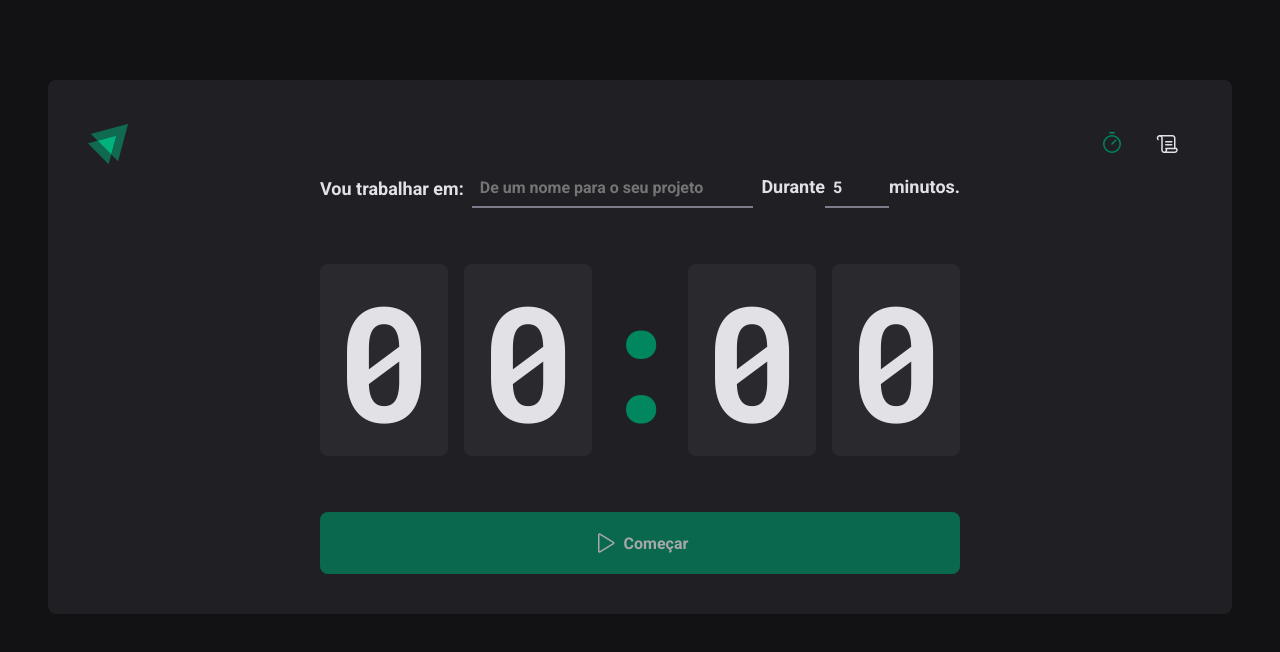
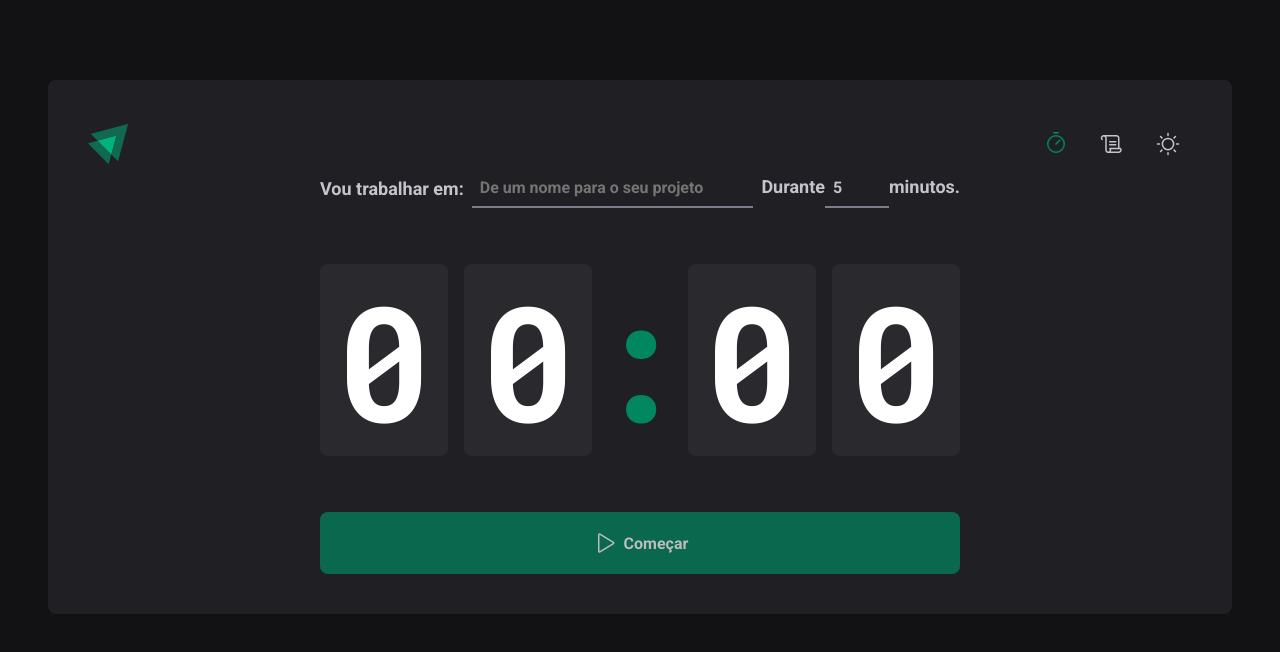
Before and after one commit to BrunoFay/Ignite-Pomodoro-Timer, a React (Vite) app: page / in a window 1280 px wide. Shown: the top 652 px of the page. Built offline with nearby package versions, Linux system fonts and the light colour scheme.

Commit message:
NEW add light mode

```diff
--- a/src/App.tsx
+++ b/src/App.tsx
@@ -1,7 +1,18 @@
 import { Router } from './Router'
+import { ThemeProvider } from 'styled-components'
+import { darkTheme, lightTheme } from './styles/themes/default'
+import { useContext } from 'react'
+import { darkModeContext } from './context/DarkModeProvider'
+import { GlobalStyle } from './styles/global'
 
 function App() {
-  return <Router />
+  const { isDarkMode } = useContext(darkModeContext)
+  return (
+    <ThemeProvider theme={isDarkMode ? darkTheme : lightTheme}>
+      <Router />
+      <GlobalStyle />
+    </ThemeProvider>
+  )
 }
 
 export default App
--- a/src/components/Header/index.tsx
+++ b/src/components/Header/index.tsx
@@ -1,8 +1,11 @@
-import { Scroll, Timer } from 'phosphor-react'
+import { Moon, Scroll, Sun, Timer } from 'phosphor-react'
+import { useContext } from 'react'
 import { NavLink } from 'react-router-dom'
 import igniteLogo from '../../assets/Logo.svg'
+import { darkModeContext } from '../../context/DarkModeProvider'
 import { HeaderContainer } from './style'
 export default function Header() {
+  const { isDarkMode, handleThemeMode } = useContext(darkModeContext)
   return (
     <HeaderContainer>
       <img src={igniteLogo} alt="" />
@@ -13,6 +16,9 @@ export default function Header() {
         <NavLink to="/history" title="historico">
           <Scroll size={24} />
         </NavLink>
+        <button type="button" onClick={handleThemeMode}>
+          {!isDarkMode ? <Moon size={24} /> : <Sun size={24} />}
+        </button>
       </nav>
     </HeaderContainer>
   )
--- a/src/components/Header/style.ts
+++ b/src/components/Header/style.ts
@@ -9,14 +9,21 @@ export const HeaderContainer = styled.header`
     display: flex;
     gap: 0.5rem;
   }
-
-  a {
+  button {
+    background-color: transparent;
+    border-style: none;
+    &:focus {
+      color: ${(props) => props.theme['green-500']};
+    }
+  }
+  a,
+  button {
     width: 3rem;
     height: 3rem;
     display: flex;
     align-items: center;
     justify-content: center;
-    color: ${(props) => props.theme['gray-100']};
+    color: ${(props) => props.theme['color-body']};
     border-bottom: 3px solid transparent;
     border-top: 3px solid transparent;
     border-radius: 3px;
--- /dev/null
+++ b/src/context/DarkModeProvider.tsx
@@ -0,0 +1,22 @@
+import React, { createContext, PropsWithChildren, useState } from 'react'
+interface DarkModeContext {
+  isDarkMode: boolean
+  handleThemeMode: () => void
+}
+export const darkModeContext = createContext({} as DarkModeContext)
+
+export default function DarkModeProvider({ children }: PropsWithChildren) {
+  const [isDarkMode, setIsDarMode] = useState(true)
+  function handleThemeMode() {
+    setIsDarMode(!isDarkMode)
+  }
+  const valueToProvide = {
+    handleThemeMode,
+    isDarkMode,
+  }
+  return (
+    <darkModeContext.Provider value={valueToProvide}>
+      {children}
+    </darkModeContext.Provider>
+  )
+}
--- a/src/layouts/DefaultLayout/styles.ts
+++ b/src/layouts/DefaultLayout/styles.ts
@@ -5,7 +5,7 @@ export const LayoutContainer = styled.div`
   max-width: 74rem;
   height: calc(100% - 10rem);
   margin: 5rem auto;
-  background: ${(props) => props.theme['gray-800']};
+  background: ${(props) => props.theme['bg-main']};
   border-radius: 8px;
   display: flex;
   padding: 2.5rem;
--- a/src/main.tsx
+++ b/src/main.tsx
@@ -1,22 +1,19 @@
 import React from 'react'
 import ReactDOM from 'react-dom/client'
 import { BrowserRouter } from 'react-router-dom'
-import { ThemeProvider } from 'styled-components'
 import App from './App'
 import { CycleContextProvider } from './context/CycleContextProvider'
+import DarkModeProvider from './context/DarkModeProvider'
 import './index.css'
-import { GlobalStyle } from './styles/global'
-import { defaultTheme } from './styles/themes/default'
 
 ReactDOM.createRoot(document.getElementById('root') as HTMLElement).render(
   <React.StrictMode>
     <BrowserRouter>
-      <ThemeProvider theme={defaultTheme}>
+      <DarkModeProvider>
         <CycleContextProvider>
           <App />
         </CycleContextProvider>
-        <GlobalStyle />
-      </ThemeProvider>
+      </DarkModeProvider>
     </BrowserRouter>
   </React.StrictMode>,
 )
--- a/src/pages/History/styles.ts
+++ b/src/pages/History/styles.ts
@@ -9,7 +9,7 @@ export const HistoryContainer = styled.main`
 
   h1 {
     font-size: 1.5rem;
-    color: ${(props) => props.theme['gray-100']};
+    color: ${(props) => props.theme['color-body']};
   }
 `
 export const HistoryList = styled.div`
@@ -23,10 +23,10 @@ export const HistoryList = styled.div`
     min-width: 600px;
 
     th {
-      background-color: ${(props) => props.theme['gray-600']};
+      background-color: ${(props) => props.theme['th-bg']};
       padding: 1rem;
       text-align: left;
-      color: ${(props) => props.theme['gray-100']};
+      color: ${(props) => props.theme['color-body']};
       font-size: 0.875rem;
       line-height: 1.6;
 
--- a/src/pages/Home/components/CountDown/style.ts
+++ b/src/pages/Home/components/CountDown/style.ts
@@ -4,11 +4,11 @@ export const CountDownContainer = styled.div`
   font-family: 'Roboto Mono', monospace;
   font-size: 10rem;
   line-height: 8rem;
-  color: ${(props) => props.theme['gray-100']};
+  color: ${(props) => props.theme.white};
   display: flex;
   gap: 1rem;
   span {
-    background: ${(props) => props.theme['gray-700']};
+    background: ${(props) => props.theme['bg-countdown']};
     padding: 2rem 1rem;
     border-radius: 8px;
   }
--- a/src/pages/Home/components/NewFormCycle/style.ts
+++ b/src/pages/Home/components/NewFormCycle/style.ts
@@ -17,7 +17,7 @@ export const FormContainer = styled.div`
   justify-content: center;
   flex-wrap: wrap;
   gap: 0.5rem;
-  color: ${(props) => props.theme['gray-100']};
+  color: ${(props) => props.theme['color-body']};
   font-size: 1.125rem;
   font-weight: bold;
   .taskLabel {
--- a/src/pages/Home/styles.ts
+++ b/src/pages/Home/styles.ts
@@ -22,7 +22,7 @@ export const BaseCountDownBtn = styled.button`
   justify-content: center;
   font-weight: bold;
   padding: 1rem 2.5rem;
-  color: ${(props) => props.theme['gray-100']};
+  color: ${(props) => props.theme.white};
   border-radius: 8px;
   gap: 0.5rem;
   width: 100%;
@@ -55,7 +55,7 @@ export const BaseInput = styled.input`
   border-bottom: 2px solid ${(props) => props.theme['gray-500']};
   font-weight: inherit;
   padding: 0 0.5rem;
-  color: ${(props) => props.theme['gray-100']};
+  color: ${(props) => props.theme['color-body']};
   transition: all 0.1s;
   &:focus {
     box-shadow: none;
--- a/src/styles/global.ts
+++ b/src/styles/global.ts
@@ -12,11 +12,11 @@ export const GlobalStyle = createGlobalStyle`
 }
 
 body{
-  background: ${(props) => props.theme['gray-900']};
-  color: ${(props) => props.theme['gray-300']};
+  background: ${(props) => props.theme['bg-body']};
+  color: ${(props) => props.theme['color-body']};
   -webkit-font-smoothing: antialiased;
   -moz-osx-font-smoothing: grayscale;
-
+  overflow: hidden;
 }
 
 body,input,textarea,button {
--- a/src/styles/themes/default.ts
+++ b/src/styles/themes/default.ts
@@ -1,13 +1,34 @@
-export const defaultTheme = {
+export const darkTheme = {
   white: '#FFF',
 
   'gray-100': '#E1E1E6',
-  'gray-300': '#C4C4CC',
+  'color-body': '#C4C4CC',
   'gray-400': '#8D8D99',
   'gray-500': '#7C7C8A',
-  'gray-600': '#323238',
+  'th-bg': '#323238',
+  'bg-countdown': '#29292E',
+  'bg-main': '#202024',
+  'bg-body': '#121214',
+
+  'green-300': '#00B37E',
+  'green-500': '#00875F',
+  'green-700': '#015F43',
+
+  'red-500': '#AB222E',
+  'red-700': '#7A1921',
+
+  'yellow-500': '#FBA94C',
+}
+export const lightTheme = {
+  white: '#FFF',
+
+  'bg-body': '#E1E1E6',
+  'bg-main': '#C4C4CC',
+  'bg-countdown': '#8D8D99',
+  'th-bg': '#7C7C8A',
+  'color-countdown': '#323238',
   'gray-700': '#29292E',
-  'gray-800': '#202024',
+  'color-body': '#202024',
   'gray-900': '#121214',
 
   'green-300': '#00B37E',
```
